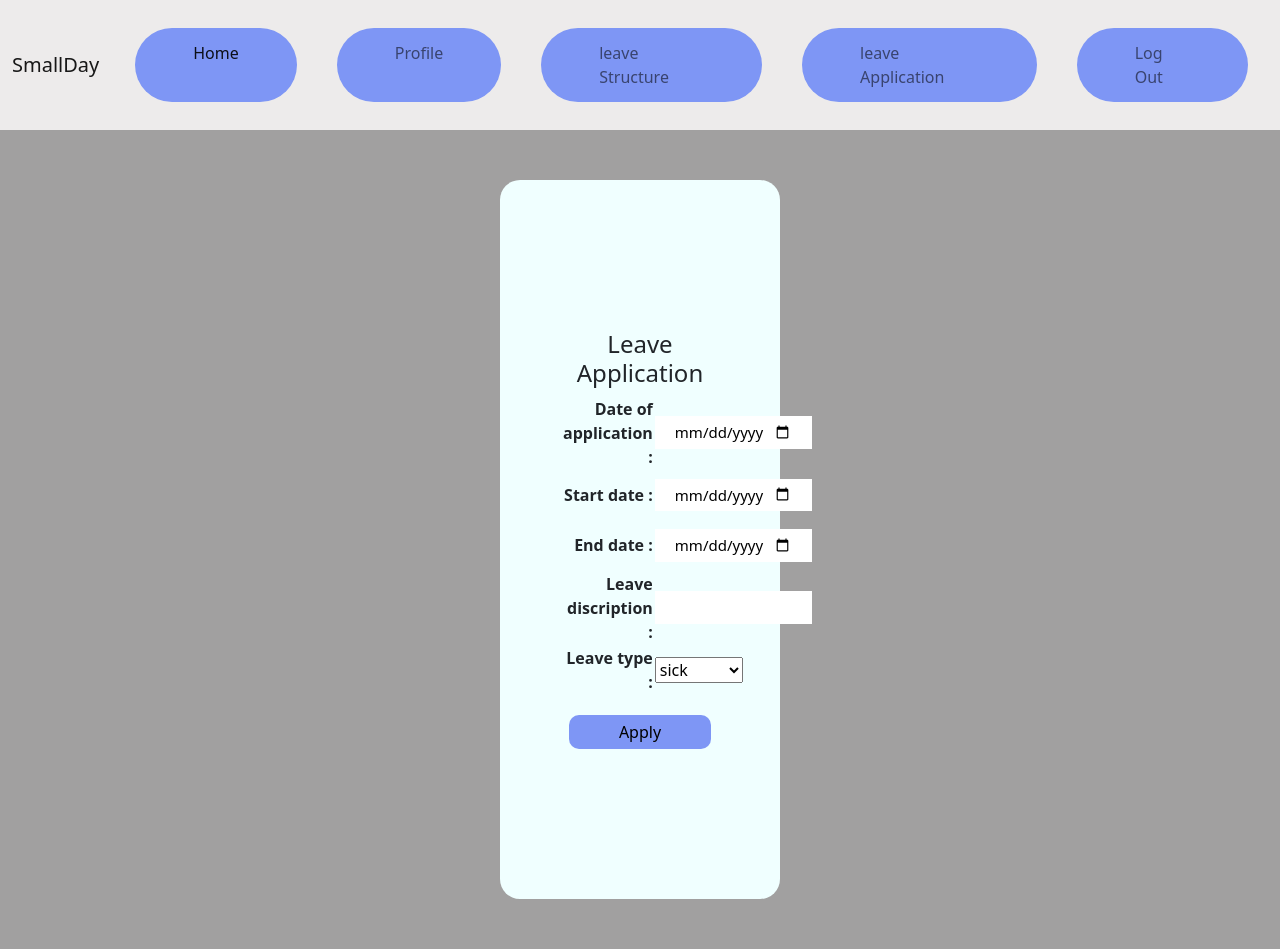
After one commit to rjs08/Leave-Management, a Django app: template templates/leaveapplication.html in a window 1280 px wide. The commit adds this page. Run offline with Django 3.2, Linux system fonts and the light colour scheme; the template is opened without the code that fills it, so the values that code supplies are empty.

Commit message:
added leave application and leave structure

```diff
--- a/app/urls.py
+++ b/app/urls.py
@@ -11,6 +11,8 @@ urlpatterns = [
     path('logout/',views.logout,name='logout'),
     path('profile/',views.profile,name='profile'),
     path('profileadmin/',views.profileadmin,name='profileadmin'),
-    path('createemp/',views.createemp,name='createemp'),
+    #path('createemp/',views.createemp,name='createemp'),
+    path('leaveApplication/',views.leaveApplication,name='leaveApplication'),
 
+    path('leaveStructure/',views.leaveStructure,name='leaveStructure')
 ]
--- /dev/null
+++ b/templates/leaveapplication.html
@@ -0,0 +1,182 @@
+<!doctype html>
+<html lang="en">
+
+<head>
+  <title>
+  </title>
+  <!-- Required meta tags -->
+  <meta charset="utf-8">
+  <meta name="viewport" content="width=device-width, initial-scale=1, shrink-to-fit=no">
+
+  <!-- Bootstrap CSS v5.2.1 -->
+  <link href="https://cdn.jsdelivr.net/npm/bootstrap@5.2.1/dist/css/bootstrap.min.css" rel="stylesheet"
+    integrity="sha384-iYQeCzEYFbKjA/T2uDLTpkwGzCiq6soy8tYaI1GyVh/UjpbCx/TYkiZhlZB6+fzT" crossorigin="anonymous">
+
+</head>
+
+<body>
+
+    <style>
+        #r{
+            background-color: azure;
+            margin-top: 50px;
+            margin-bottom: 50px;
+            padding:50px;
+            padding-top: 150px;
+            padding-bottom: 150px;
+            border-radius: 20px;
+            margin-left: 500px;
+            margin-right: 500px;
+        }
+        body{
+            background-color:rgb(161, 160, 160);
+        }
+        #button{
+            background-color: rgb(126, 150, 245);
+            padding:5px;
+            border-radius: 10px;
+            padding-left: 50px;
+            padding-right: 50px;
+            margin-top: 20px;
+            border:none
+        }
+        input[type=email],input[type=password],input[type=text],input[type=date]{
+                width: 90%;
+                font-size: 15px;
+                margin: 8px 0px;
+                padding: 5px 20px;
+                display: inline-block;
+                border: 2px solid rgb(126, 150, 245);
+                box-sizing: border-box;
+                border:none;
+            }
+            select[name="leave"]{
+                width: 90%;
+                font-size: 15px;
+                margin: 8px 0px;
+                padding: 5px 20px;
+                display: inline-block;
+                border: 2px solid rgb(126, 150, 245);
+                box-sizing: border-box;
+                border:none;
+            }
+
+            .nav-item{
+                background-color: rgb(126, 150, 245);
+                padding:5px;
+                border-radius: 50px;
+                padding-left: 50px;
+                padding-right: 50px;
+                margin-top: 20px;
+                margin-bottom: 20px;
+                margin-right: 20px;
+                margin-left: 20px;
+                border:none
+      }
+      nav{
+        background-color: rgb(237, 235, 235);
+
+      }
+    </style>
+
+    <body>
+
+        <header>
+            <!-- place navbar here -->
+          </header>
+          <main>
+
+          </main>
+          <footer>
+            <!-- place footer here -->
+          </footer>
+          <!-- Bootstrap JavaScript Libraries -->
+
+          <nav class="navbar navbar-expand-lg bg-body-tertiary">
+            <div class="container-fluid">
+              <a class="navbar-brand" href="#">SmallDay</a>
+              <button class="navbar-toggler" type="button" data-bs-toggle="collapse" data-bs-target="#navbarNav"
+                aria-controls="navbarNav" aria-expanded="false" aria-label="Toggle navigation">
+                <span class="navbar-toggler-icon"></span>
+              </button>
+              <div class="collapse navbar-collapse" id="navbarNav">
+                <ul class="navbar-nav">
+                  <li class="nav-item">
+                    <a class="nav-link active" aria-current="page" href="/employee">Home</a>
+                  </li>
+                  <li class="nav-item">
+                    <a class="nav-link" href="/profile">Profile</a>
+                  </li>
+                  <li class="nav-item">
+                    <a class="nav-link" href="/leaveStructure">leave Structure</a>
+                  </li>
+                  <li class="nav-item">
+                    <a class="nav-link" href="/leaveApplication">leave Application</a>
+                  </li>
+                  <li class="nav-item">
+                    <a class="nav-link" href="/logout">Log Out</a>
+                  </li>
+                </ul>
+              </div>
+            </div>
+          </nav>
+
+
+        <center>
+            <div  id="r"  class="row">
+                <h4>Leave Application</h4>
+                <form action="" method="post">
+
+                    {% csrf_token %}
+                    <table>
+                        <tr>
+                            {% for message in messages %}
+                        <div class="alert alert-{{message.tags}} alert-dismissible fade show">
+                        <strong>message:</strong> {{message}}
+                        </div>
+                    {% endfor %}
+
+                            <td align="right"><b> Date of application : </b></td>
+                            <td><input type="date" name="Date_of_application"></td>
+                        </tr>
+                        <tr>
+                            <td align="right"><b> Start date : </b></td>
+                            <td><input type="date" name="Start_date"></td>
+                        </tr>
+                        <tr>
+                            <td align="right"><b> End date : </b></td>
+                            <td><input type="date" name="End_date"></td>
+                        </tr>
+                        <tr>
+                            <td align="right"><b>Leave discription : </b></td>
+                            <td><input type="text" name="Leave_discription"></td>
+                        </tr>
+                        <tr>
+                            <td align="right"><b>Leave type : </b></td>
+                            <td>
+                                <select name="Leave_type">choose
+                                <option value="sick">sick</option>
+                                <option value="personal">personal</option>
+                               </select>
+                            </td>
+
+                        </tr>
+
+                    </table>
+                    <a href="#"><button id="button">Apply</button></a>
+
+                </form>
+            </div>
+
+        </center>
+
+  <script src="https://cdn.jsdelivr.net/npm/@popperjs/core@2.11.6/dist/umd/popper.min.js"
+    integrity="sha384-oBqDVmMz9ATKxIep9tiCxS/Z9fNfEXiDAYTujMAeBAsjFuCZSmKbSSUnQlmh/jp3" crossorigin="anonymous">
+  </script>
+
+  <script src="https://cdn.jsdelivr.net/npm/bootstrap@5.2.1/dist/js/bootstrap.min.js"
+    integrity="sha384-7VPbUDkoPSGFnVtYi0QogXtr74QeVeeIs99Qfg5YCF+TidwNdjvaKZX19NZ/e6oz" crossorigin="anonymous">
+  </script>
+</body>
+
+</html>
```
Also changed, not shown: LeaveManagement/settings.py (+9 -1 lines), app/models.py (+6 -4 lines), app/views.py (+47 -7 lines), templates/adminhome.html (+16 -0 lines), templates/emphome.html (+18 -2 lines), templates/leavestructure.html (added, +123 -0 lines), templates/login.html (+46 -9 lines), templates/profile.html (+27 -22 lines), app/migrations/0002_remove_leavetype_leave_description_and_more.py (added), app/migrations/0003_remove_leaveapplication_leavetype_and_more.py (added).
